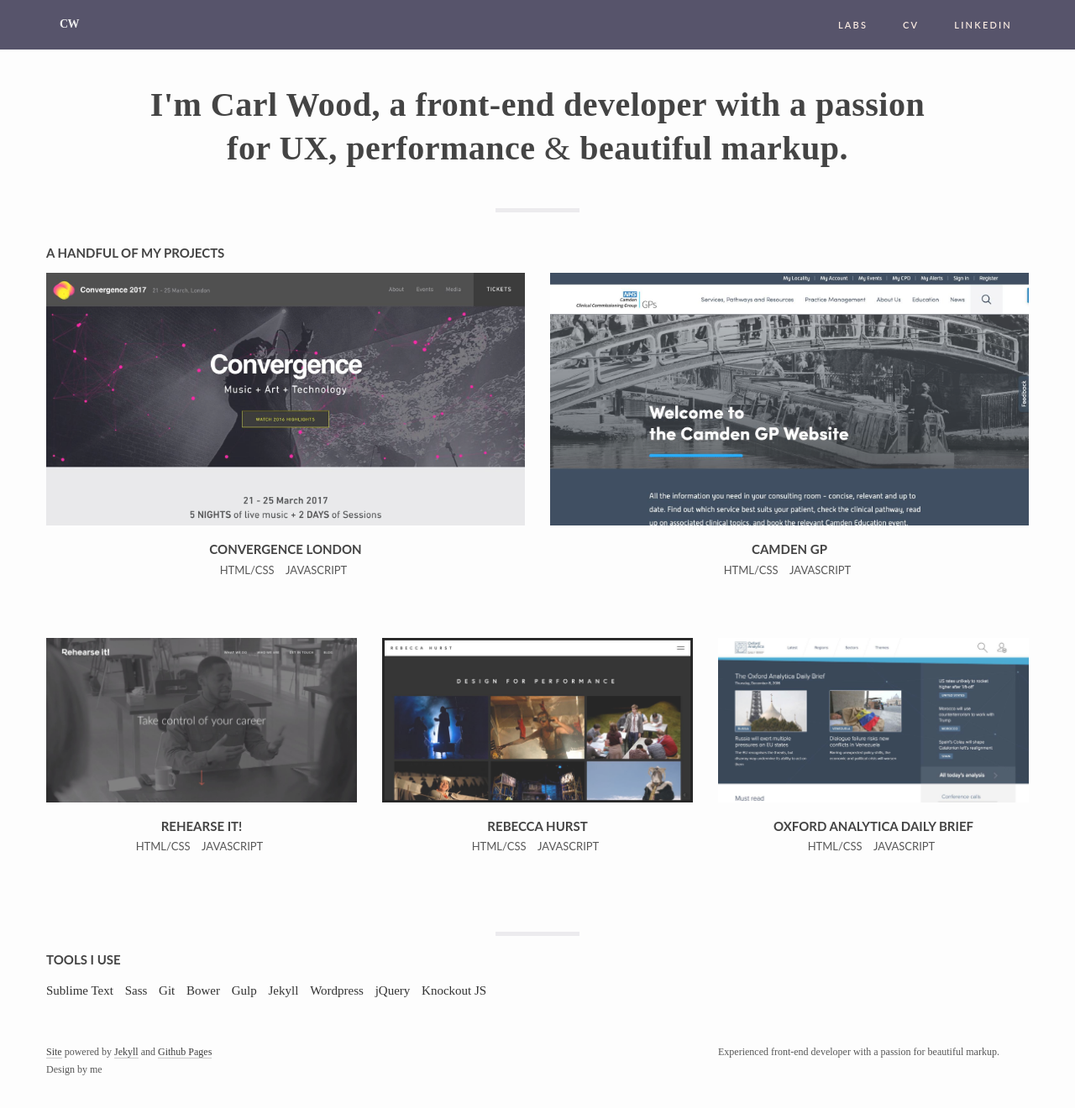
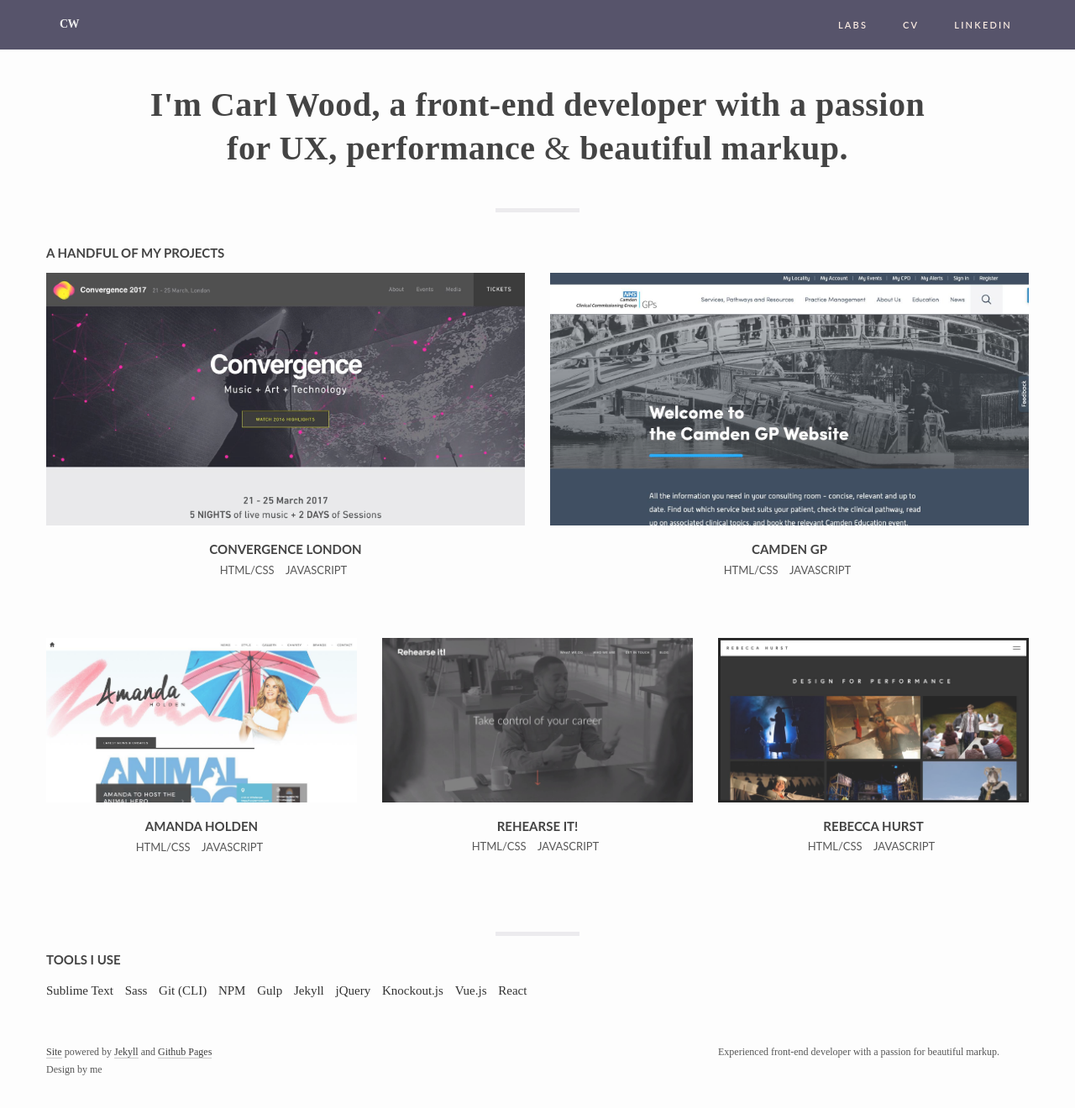
Before and after one commit to carlwood/carlwood.github.io, a Jekyll site: the page built from index.html, in a window 1280 px wide. Shown: the whole page at 84% size. Built offline with Jekyll 4.4.1, drawn with Linux system fonts in a browser that asks for light colours.

Commit message:
Add Amanda Holden project

```diff
--- a/_posts/2016-12-09-oxan.markdown
+++ b/_posts/2016-12-09-oxan.markdown
@@ -2,7 +2,7 @@
 layout: post
 title:  "Oxford Analytica Daily Brief"
 category: post
-type: work
+type:
 siteurl: http://www.oxan.com/services/subscription-analysis/daily-brief/
 image: assets/img/oxan.jpg
 skills: ['HTML/CSS', 'Javascript']
--- a/index.html
+++ b/index.html
@@ -38,7 +38,7 @@
                     {% if post.type contains 'work' %}
                         <div class="col-sm-4">
                             <div class="post--home" itemscope itemtype="http://schema.org/WebSite">
-                                <a class="post__link" href="{{ post.siteurl }}">
+                                <a class="post__link" href="{{ post.siteurl }}" target="_blank">
                                     <img itemprop="image" src="{{ post.image }}" alt="{{ post.title }}">
                                     <span class="post__hover-detail">&nearr;</span>
                                 </a>
@@ -62,13 +62,14 @@
         <ul class="list-unstyled list-inline">
           <li>Sublime Text</li>
           <li>Sass</li>
-          <li>Git</li>
-          <li>Bower</li>
+          <li>Git (CLI)</li>
+          <li>NPM</li>
           <li>Gulp</li>
           <li>Jekyll</li>
-          <li>Wordpress</li>
           <li>jQuery</li>
-          <li>Knockout JS</li>
+          <li>Knockout.js</li>
+          <li>Vue.js</li>
+          <li>React</li>
         </ul>
 
     </div>
```
Also changed, not shown: _posts/2017-10-05-amanda.markdown (added, +9 -0 lines), assets/img/amanda.jpg (added).
